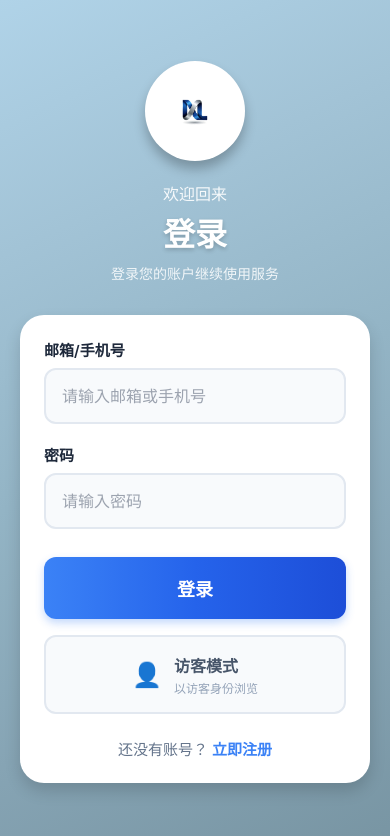
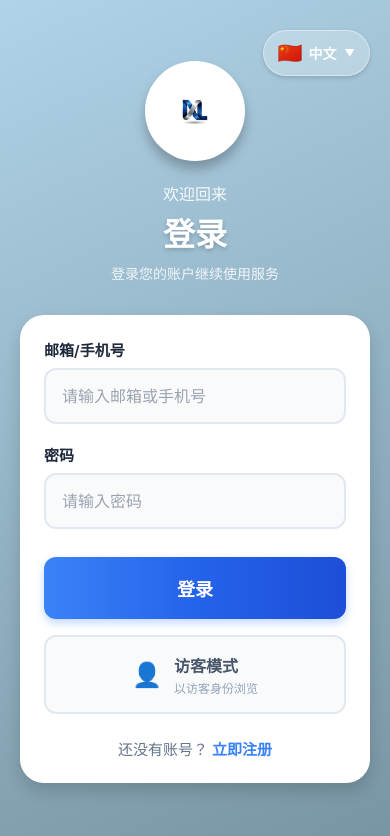
Before and after one commit to huangdelun16-lgtm/ml-express, a React Native app in the folder ml-express-client/: screen /Login in a window 390 px wide. Shown: the top 836 px of the page. Built offline with nearby package versions, Linux system fonts and the light colour scheme.

Commit message:
Add language selector to login and register screens (client app)

```diff
--- /dev/null
+++ b/ml-express-client/src/components/LanguageSelector.tsx
@@ -0,0 +1,163 @@
+import React, { useState } from 'react';
+import {
+  View,
+  Text,
+  TouchableOpacity,
+  StyleSheet,
+  Platform,
+} from 'react-native';
+import { useApp } from '../contexts/AppContext';
+
+interface LanguageSelectorProps {
+  position?: 'absolute' | 'relative';
+}
+
+export default function LanguageSelector({ position = 'absolute' }: LanguageSelectorProps) {
+  const { language, setLanguage } = useApp();
+  const [showLanguageMenu, setShowLanguageMenu] = useState(false);
+
+  // 语言选项
+  const languages = [
+    { code: 'zh' as const, name: '中文', flag: '🇨🇳' },
+    { code: 'en' as const, name: 'English', flag: '🇬🇧' },
+    { code: 'my' as const, name: 'မြန်မာ', flag: '🇲🇲' },
+  ];
+
+  const currentLanguage = languages.find(lang => lang.code === language);
+
+  const handleLanguageChange = (langCode: 'zh' | 'en' | 'my') => {
+    setLanguage(langCode);
+    setShowLanguageMenu(false);
+  };
+
+  const containerStyle = position === 'absolute'
+    ? [styles.languageSelectorContainer, styles.absolutePosition]
+    : styles.languageSelectorContainer;
+
+  return (
+    <View style={containerStyle}>
+      <TouchableOpacity
+        style={styles.languageSelector}
+        onPress={() => setShowLanguageMenu(!showLanguageMenu)}
+        activeOpacity={0.7}
+      >
+        <Text style={styles.languageFlag}>{currentLanguage?.flag}</Text>
+        <Text style={styles.languageText}>{currentLanguage?.name}</Text>
+        <Text style={styles.languageArrow}>{showLanguageMenu ? '▲' : '▼'}</Text>
+      </TouchableOpacity>
+
+      {/* Language Dropdown Menu */}
+      {showLanguageMenu && (
+        <View style={styles.languageMenu}>
+          {languages.map((lang) => (
+            <TouchableOpacity
+              key={lang.code}
+              style={[
+                styles.languageOption,
+                language === lang.code && styles.languageOptionActive
+              ]}
+              onPress={() => handleLanguageChange(lang.code)}
+              activeOpacity={0.7}
+            >
+              <Text style={styles.languageOptionFlag}>{lang.flag}</Text>
+              <Text style={[
+                styles.languageOptionText,
+                language === lang.code && styles.languageOptionTextActive
+              ]}>
+                {lang.name}
+              </Text>
+              {language === lang.code && (
+                <Text style={styles.languageCheckmark}>✓</Text>
+              )}
+            </TouchableOpacity>
+          ))}
+        </View>
+      )}
+    </View>
+  );
+}
+
+const styles = StyleSheet.create({
+  languageSelectorContainer: {
+    zIndex: 1000,
+  },
+  absolutePosition: {
+    position: 'absolute',
+    top: Platform.OS === 'ios' ? 50 : 30,
+    right: 20,
+  },
+  languageSelector: {
+    flexDirection: 'row',
+    alignItems: 'center',
+    backgroundColor: 'rgba(255, 255, 255, 0.25)',
+    paddingHorizontal: 14,
+    paddingVertical: 10,
+    borderRadius: 25,
+    borderWidth: 1,
+    borderColor: 'rgba(255, 255, 255, 0.4)',
+    shadowColor: '#000',
+    shadowOffset: { width: 0, height: 2 },
+    shadowOpacity: 0.15,
+    shadowRadius: 4,
+    elevation: 4,
+  },
+  languageFlag: {
+    fontSize: 20,
+    marginRight: 6,
+  },
+  languageText: {
+    fontSize: 14,
+    fontWeight: '600',
+    color: '#ffffff',
+    marginRight: 8,
+  },
+  languageArrow: {
+    fontSize: 10,
+    color: '#ffffff',
+    fontWeight: 'bold',
+  },
+  languageMenu: {
+    position: 'absolute',
+    top: 50,
+    right: 0,
+    backgroundColor: '#ffffff',
+    borderRadius: 16,
+    shadowColor: '#000',
+    shadowOffset: { width: 0, height: 4 },
+    shadowOpacity: 0.2,
+    shadowRadius: 12,
+    elevation: 8,
+    minWidth: 160,
+    overflow: 'hidden',
+  },
+  languageOption: {
+    flexDirection: 'row',
+    alignItems: 'center',
+    paddingHorizontal: 16,
+    paddingVertical: 14,
+    borderBottomWidth: 1,
+    borderBottomColor: '#f0f0f0',
+  },
+  languageOptionActive: {
+    backgroundColor: '#eff6ff',
+  },
+  languageOptionFlag: {
+    fontSize: 20,
+    marginRight: 12,
+  },
+  languageOptionText: {
+    fontSize: 15,
+    color: '#1e293b',
+    flex: 1,
+    fontWeight: '500',
+  },
+  languageOptionTextActive: {
+    color: '#3b82f6',
+    fontWeight: '700',
+  },
+  languageCheckmark: {
+    fontSize: 16,
+    color: '#3b82f6',
+    fontWeight: 'bold',
+  },
+});
--- a/ml-express-client/src/screens/LoginScreen.tsx
+++ b/ml-express-client/src/screens/LoginScreen.tsx
@@ -17,6 +17,7 @@ import { LinearGradient } from 'expo-linear-gradient';
 import { customerService } from '../services/supabase';
 import { useApp } from '../contexts/AppContext';
 import { useLoading } from '../contexts/LoadingContext';
+import LanguageSelector from '../components/LanguageSelector';
 
 export default function LoginScreen({ navigation }: any) {
   const { language } = useApp();
@@ -43,6 +44,10 @@ export default function LoginScreen({ navigation }: any) {
       fillAllFields: '请填写邮箱/手机号和密码',
       guestModeDesc: '以访客身份浏览',
       loggingIn: '正在登录...',
+      language: '语言',
+      languageChinese: '中文',
+      languageEnglish: 'English',
+      languageBurmese: 'မြန်မာ',
     },
     en: {
       welcome: 'Welcome Back',
@@ -61,6 +66,10 @@ export default function LoginScreen({ navigation }: any) {
       fillAllFields: 'Please fill email/phone and password',
       guestModeDesc: 'Browse as guest',
       loggingIn: 'Logging in...',
+      language: 'Language',
+      languageChinese: '中文',
+      languageEnglish: 'English',
+      languageBurmese: 'မြန်မာ',
     },
     my: {
       welcome: 'ပြန်လည်ကြိုဆိုပါတယ်',
@@ -79,6 +88,10 @@ export default function LoginScreen({ navigation }: any) {
       fillAllFields: 'အီးမေးလ်/ဖုန်းနှင့်စကားဝှက်ဖြည့်ပါ',
       guestModeDesc: 'ဧည့်သည်အနေဖြင့်ကြည့်ရှုရန်',
       loggingIn: 'ဝင်ရောက်နေသည်...',
+      language: 'ဘာသာစကား',
+      languageChinese: '中文',
+      languageEnglish: 'English',
+      languageBurmese: 'မြန်မာ',
     },
   };
 
@@ -145,6 +158,9 @@ export default function LoginScreen({ navigation }: any) {
           showsVerticalScrollIndicator={false}
           keyboardShouldPersistTaps="handled"
         >
+          {/* Language Selector */}
+          <LanguageSelector />
+
           {/* Header with Logo */}
           <View style={styles.header}>
             <View style={styles.logoContainer}>
--- a/ml-express-client/src/screens/RegisterScreen.tsx
+++ b/ml-express-client/src/screens/RegisterScreen.tsx
@@ -15,6 +15,7 @@ import { LinearGradient } from 'expo-linear-gradient';
 import { customerService } from '../services/supabase';
 import { useApp } from '../contexts/AppContext';
 import { useLoading } from '../contexts/LoadingContext';
+import LanguageSelector from '../components/LanguageSelector';
 
 export default function RegisterScreen({ navigation }: any) {
   const { language } = useApp();
@@ -212,6 +213,9 @@ export default function RegisterScreen({ navigation }: any) {
           showsVerticalScrollIndicator={false}
           keyboardShouldPersistTaps="handled"
         >
+          {/* Language Selector */}
+          <LanguageSelector />
+
           {/* Header */}
           <View style={styles.header}>
             <TouchableOpacity
```
